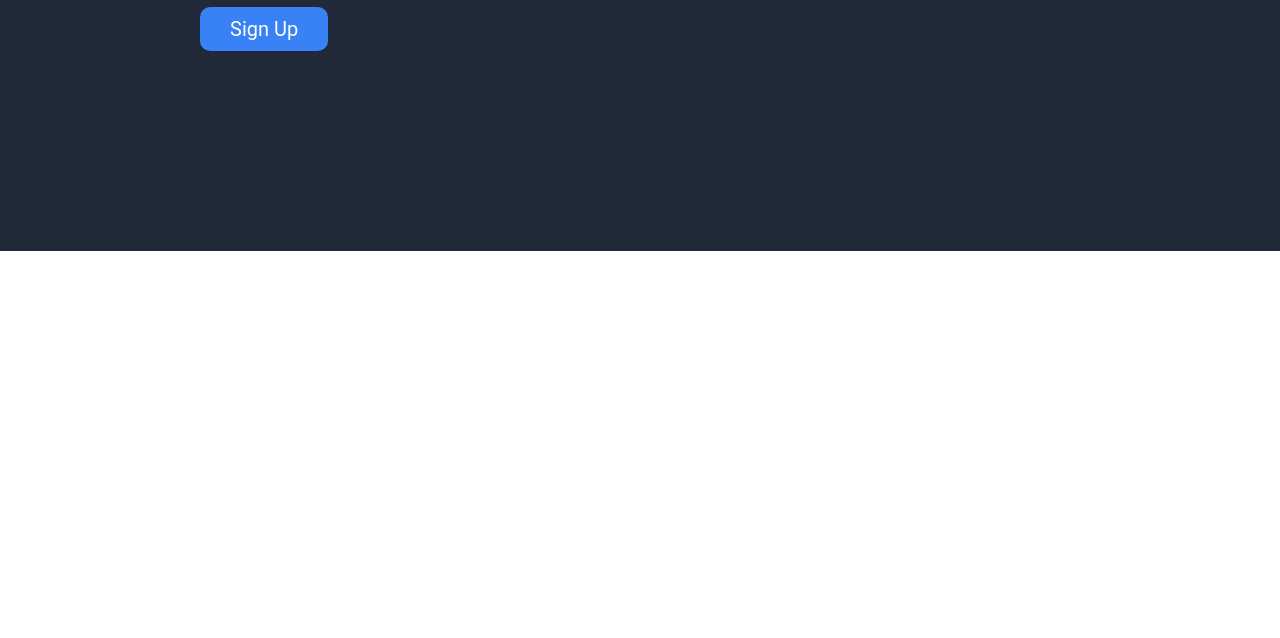
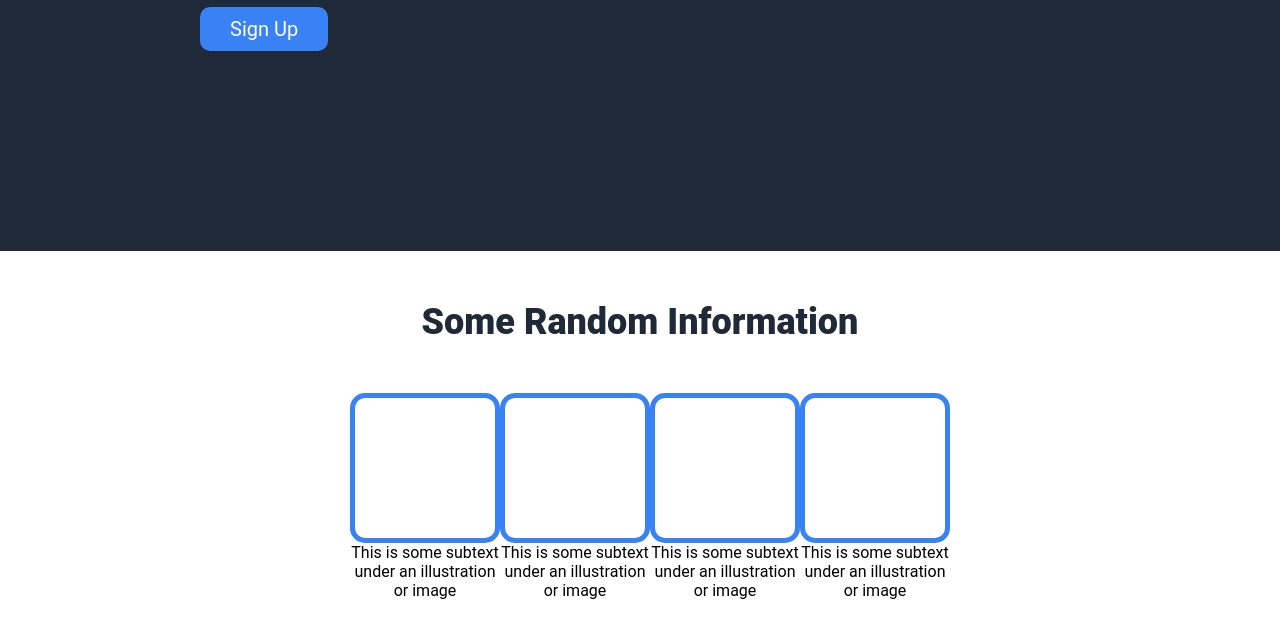
Before and after one commit to arjun-saini-svg/Landing-Page, a plain HTML site: page index.html in a window 1280 px wide. Shown: the part 468-1106 px from the top of the page. Before the commit the page ends 819 px from the top, so only its background shows below. Drawn offline with Linux system fonts and the light colour scheme.

Commit message:
added another layer of content

```diff
--- a/index.html
+++ b/index.html
@@ -38,5 +38,22 @@
         </div>
      </div>
    </div>
+   <div class="contentOne">
+    <div class="randomInfo">
+        Some Random Information
+    </div>
+    <div class="cOne">
+        <div class="cOneItem"></div>
+        <div class="cOneItem"></div>
+        <div class="cOneItem"></div>
+        <div class="cOneItem"></div>
+    </div>
+    <div class="randomText">
+        <div class="randomTextItems">This is some subtext <br>under an illustration <br> or image</div>
+        <div class="randomTextItems">This is some subtext <br>under an illustration <br>or image</div>
+        <div class="randomTextItems">This is some subtext <br>under an illustration <br>or image</div>
+        <div class="randomTextItems">This is some subtext <br> under an illustration<br> or image</div>
+    </div>
+   </div>
 </body>
 </html>
--- a/main.css
+++ b/main.css
@@ -39,7 +39,7 @@
 .hc-container{
     display: flex;
     padding:  0 200px 200px 200px;
-    margin: 100px 0;
+    margin: 100px 0 0 0;
 }
 
 .big-text{
@@ -72,3 +72,39 @@ button{
     margin-top: 10px;
     border-radius: 10px;
 }
+
+
+.cOne{
+    display: flex;
+    justify-content: space-between;
+    padding: 0 350px;
+}
+
+.cOneItem{
+    min-width: 150px;
+    min-height: 150px;
+    border: 5px solid;
+    border-color: #3882F6;
+    border-radius: 15px;
+}
+
+
+.randomInfo{
+    text-align: center;
+    font-size: 36px;
+    font-weight: 900;
+    color: #1F2937;
+    margin: 50px;
+}
+
+.randomText{
+    display: flex;
+    justify-content: space-between;
+    padding: 0 350px;
+}
+
+.randomTextItems{
+    min-width: 150px;
+    min-height: 150px;
+    text-align: center;
+}
```
